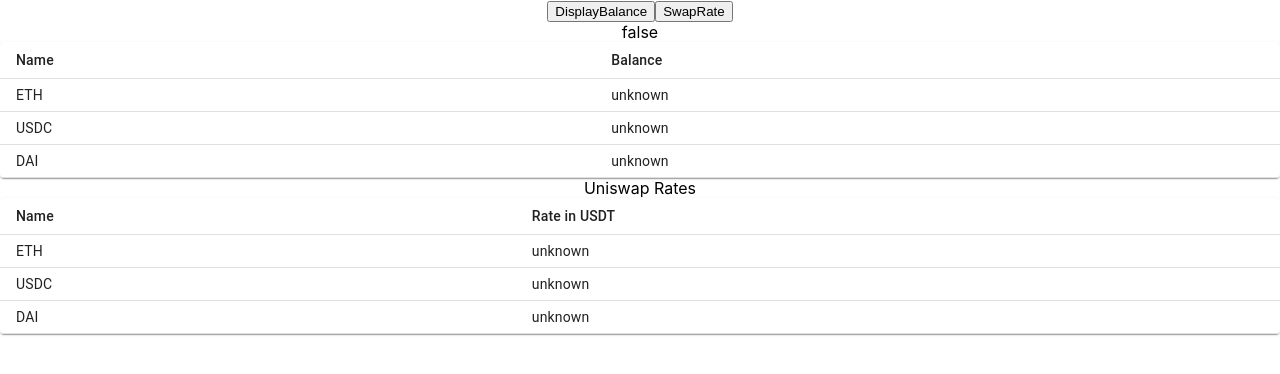
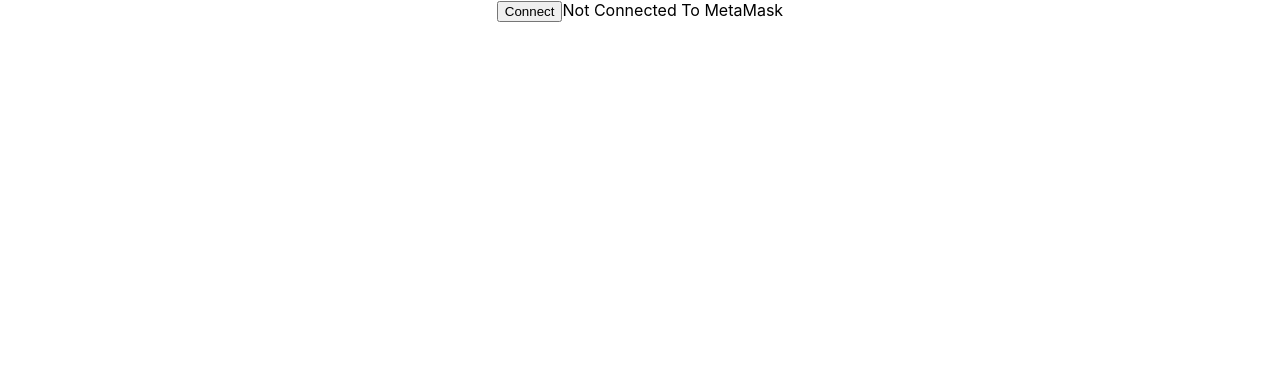
Before and after one commit to knoexus/crypto-balance-display, a React (Create React App) app in the folder app-crypto-balance-display/: page / in a window 1280 px wide. Shown: the top 374 px of the page. Built offline with nearby package versions, Linux system fonts and the light colour scheme.

Commit message:
add connect to wallet button

```diff
--- a/app-crypto-balance-display/src/components/Main.js
+++ b/app-crypto-balance-display/src/components/Main.js
@@ -6,7 +6,7 @@
 import UniswapRatesTable from './UniswapRatesTable'
 
 export default function Main() {
-    const [enabled, changeEnabled] = useState(false)
+    const [isConnected, changeConnected] = useState(false)
     const [balances, changeBalances] = useState({
         "ETH": null,
         "USDC": null,
@@ -21,14 +21,14 @@
     })
     const [web3, setWeb3] = useState(null)
 
-    useEffect(() => {
+    const connectToWallet = () => {
         if (window.web3) {
             window.web3 = new Web3(window.web3.currentProvider)
             window.ethereum.enable()
-            changeEnabled(true)
+            changeConnected(true)
             setWeb3(window.web3)
         }
-    }, [])
+    }
 
     const displayBalance = async () => {
         if (web3) {
@@ -132,13 +132,21 @@
 
     return (
         <Fragment>
-            <button onClick={displayBalance}>DisplayBalance</button>
-            <button onClick={() => getExchangeRates(anchor_token_symbol)}>SwapRate</button>
             <div>
-                { enabled ? "true" : "false" }
-                <BalanceTable balances={balances}/>
-                <UniswapRatesTable anchor_token_symbol={anchor_token_symbol} rates={rates}/>
+                <button onClick={connectToWallet} className="connect">Connect</button>
+                { isConnected ? "" : "Not " } Connected To MetaMask
             </div>
+            {
+                isConnected &&
+                <div>
+                    <button onClick={displayBalance}>DisplayBalance</button>
+                    <button onClick={() => getExchangeRates(anchor_token_symbol)}>SwapRate</button>
+                    <div>
+                        <BalanceTable balances={balances}/>
+                        <UniswapRatesTable anchor_token_symbol={anchor_token_symbol} rates={rates}/>
+                    </div>
+                </div>
+            }
         </Fragment>
     )
 }
```
